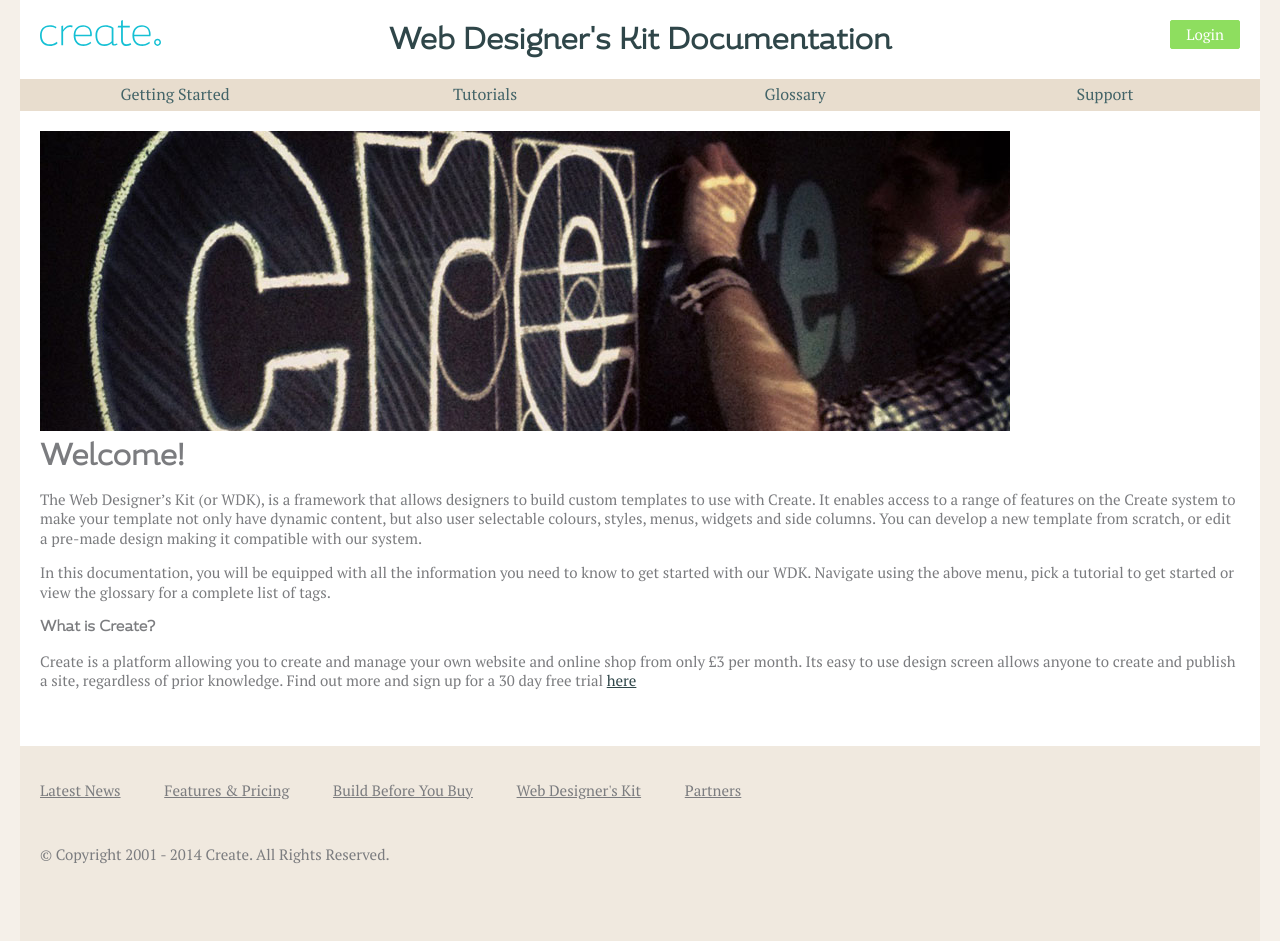
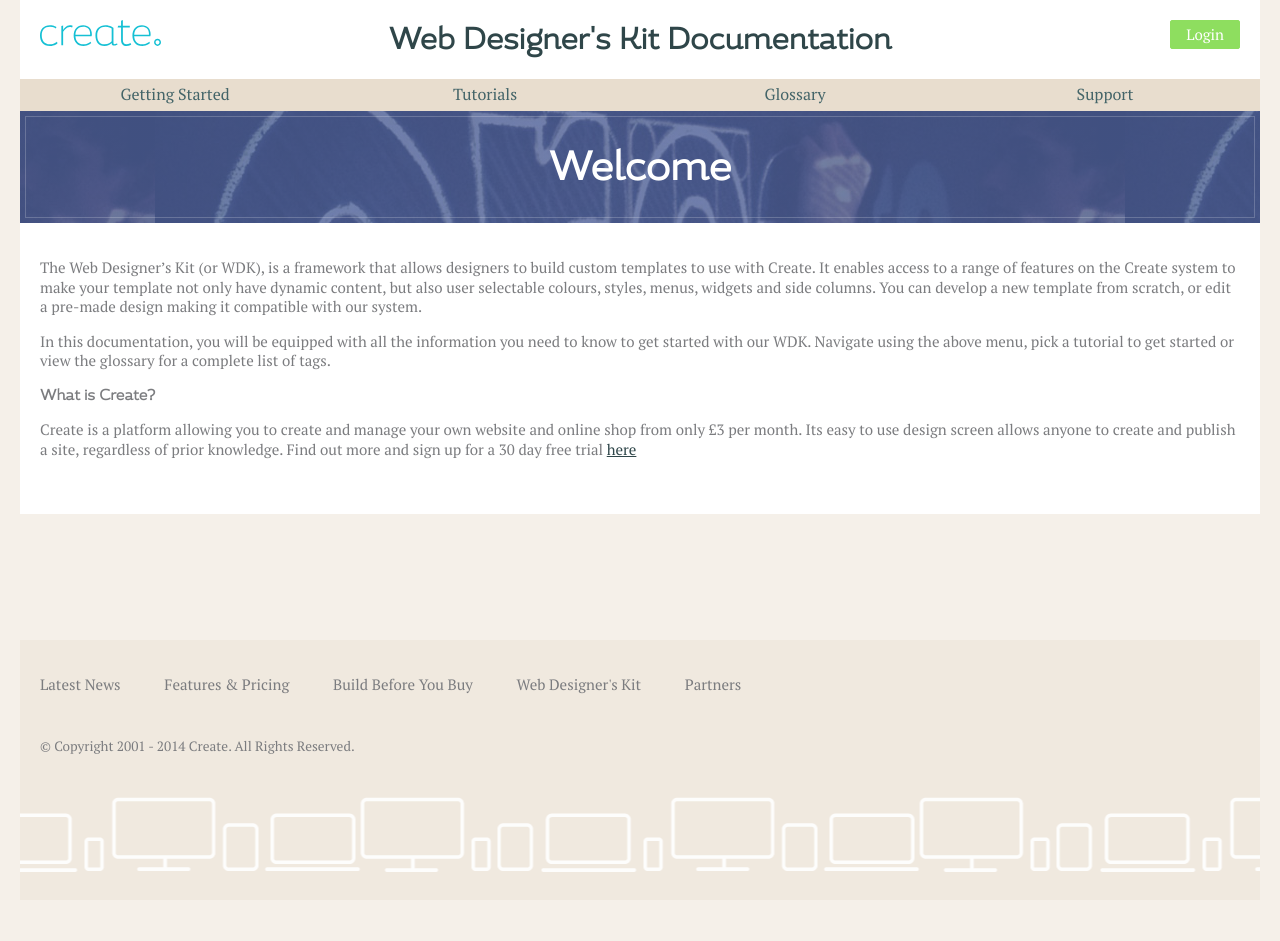
Before and after one commit to createdotnet/wdk, a Jekyll site: the page built from index.md, in a window 1280 px wide. Built offline with Jekyll 4.4.1, drawn with Linux system fonts in a browser that asks for light colours; after the commit the page ends 900 px from its top, so only the background shows below that.

Commit message:
header and footer tweaks

```diff
--- a/_layouts/index.html
+++ b/_layouts/index.html
@@ -1,11 +1,13 @@
 {% include head.html %}
 {% include top-navigation-bars.html %}
+
+<div class="page-header">
+	<h2 class="page-title center">{{ page.title }}</h2>
+</div>
+
 <div class="page-content">
+	{{ content }}
+</div> <!-- end container -->
 
-	<img src="{{ site.baseurl }}images/index-header-image.jpg" alt="Create Web Designers Kit"/>
-
-	{{ content }}
-
-</div> <!-- end container -->
 {% include footer.html %}
 {% include foot.html %}
--- a/_sass/footer.scss
+++ b/_sass/footer.scss
@@ -2,16 +2,24 @@
 // FOOTER
 
 .footer {
+
     background-color: $footer-background-color;
+    background-image: url('/images/screens-white.png');
+    background-repeat: repeat-x;
+    background-position-x: center;
+    background-position-y: 85%;
+
     padding: 20px;
     a {
         color: $body-text-colour;
+        text-decoration: none;
         &:hover {
             color: $header-text-color;
         }
     }
     .copyright {
         float: left;
+        font-size: 0.9em;
     }
 
 }
--- a/_sass/page-title.scss
+++ b/_sass/page-title.scss
@@ -5,10 +5,27 @@
 .page-header {
 	width: 100%;
 	display: block;
-	background-color: $purple;
-	padding: 20px;
-	padding-top: 30px;
+	padding: 30px;
 	color: white;
+    background:
+		linear-gradient(
+		  rgba(80,100,160,0.8),
+		  rgba(80,100,160,0.8)
+		),
+    	url('/images/index-header-image.jpg');
+    background-repeat: repeat-x;
+    background-position-x: center;
+
+	position: relative;
+	&:before {
+		content: "";
+		border: 1px solid rgba(255,255,255,0.2);
+		position: absolute;
+		top: 5px;
+		left: 5px;
+		right: 5px;
+		bottom: 5px;
+	}
 }
 
 .page-title {
--- a/css/styles.scss
+++ b/css/styles.scss
@@ -26,7 +26,26 @@
 
 // Heights and Widths
 $side-menu-width: 25%;
-$footer-height: 195px;
+$footer-height: 260px;
+
+// Mixins and Helpers
+
+.clearfix,
+%clearfix {
+
+    &:after {
+        content: "";
+        display: table;
+        clear: both;
+    }
+
+}
+
+@mixin background-opacity($color, $opacity: 0.3) {
+    background: $color; /* The Fallback */
+    background: rgba($color, $opacity);
+}
+
 
 
 // IMPORTS
@@ -50,19 +69,6 @@
 
 
 
-
-// Mixins and Helpers
-
-.clearfix,
-%clearfix {
-
-    &:after {
-        content: "";
-        display: table;
-        clear: both;
-    }
-
-}
 
 
 
@@ -121,9 +127,6 @@
 }
 
 
-
-
-
 .container ol,
 .container ul {
     padding-left: $base-spacing-unit;
```
Also changed, not shown: index.md (+1 -4 lines), pages/support/index.md (+1 -1 lines), images/screens-white.png (added).
